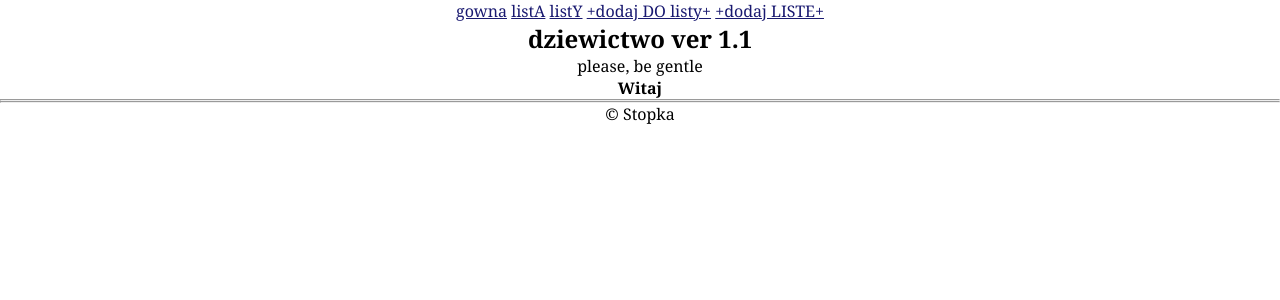
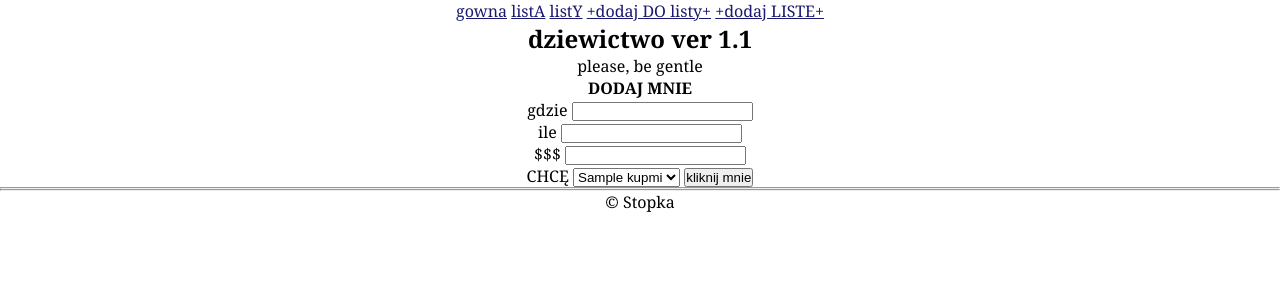
Before and after one commit to ewenement/prezenty, a Python web app: template Templates/add_gift_to_list.html in a window 1280 px wide. Shown: the top 300 px of the page. Run offline with Jinja, Linux system fonts and the light colour scheme; the template is opened without the code that fills it: most values are stand-ins (such as "Sample title", 1, 10 or a date in 2020).

Commit message:
form for gifts addin ver 0.1beta kurwa
problem z kupmi id

```diff
--- a/Templates/add_gift_to_list.html
+++ b/Templates/add_gift_to_list.html
@@ -2,6 +2,18 @@
 
 {% block body %}
 
-<h4>Witaj</h4>
+<h4>DODAJ MNIE</h4>
+	<form action="" method="post">
+		gdzie <input type="url" name="store"> <BR>
+		ile <input type="text" name="quantity"> <BR>
+		$$$ <input type="number" name="prize"> <BR>
+		CHCĘ <select name="product_id">
+			{% for kupmi in products %}
+				<option value="{{ kupmi.id }}"> {{ kupmi.name }} </option>
+				{# pentle chuj chuj chuj #}
+			{% endfor %}
+			</select>
+		<button type="submit">kliknij mnie</button>
+	</form>
 
 {% endblock %}
```
